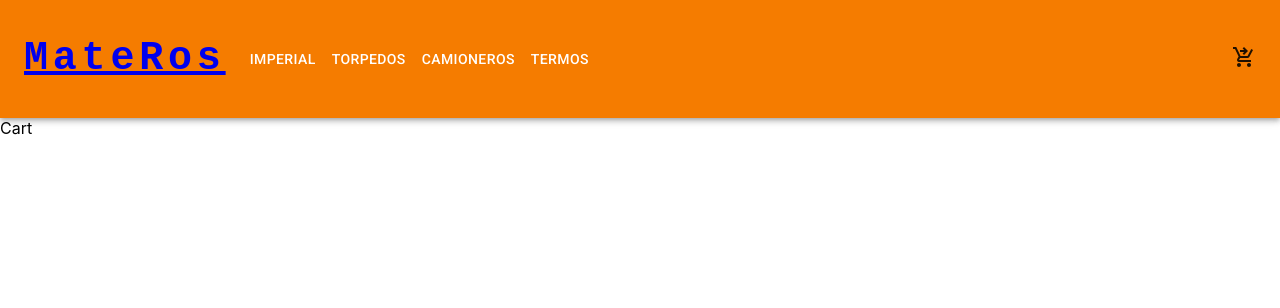
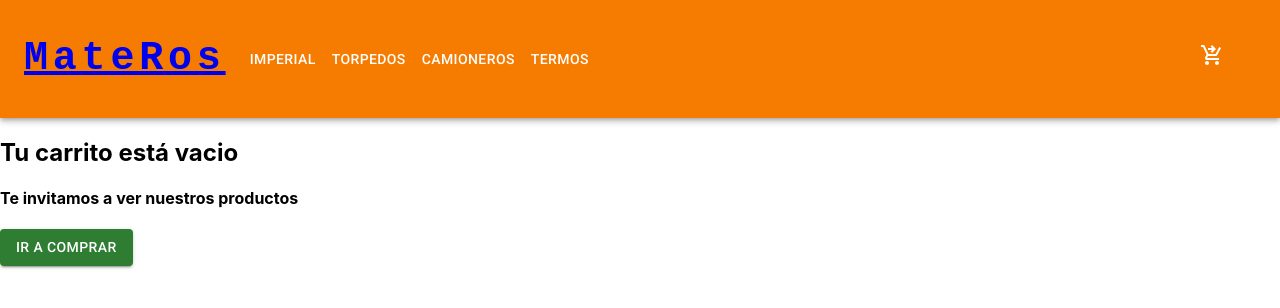
Before and after one commit to AlexisPalavecino/ecommerceReact, a React (Create React App) app: page /cart in a window 1280 px wide. Shown: the top 308 px of the page. Built offline with nearby package versions, Linux system fonts and the light colour scheme.

Commit message:
desafio Cart View

```diff
--- a/src/components/Cart.jsx
+++ b/src/components/Cart.jsx
@@ -1,13 +1,36 @@
 import React from 'react'
+import { useNavigate } from 'react-router-dom'
 //import { useContext } from 'react'
 //import { CartContext } from '../context/CartContext'
 import { useCart } from '../context/CartContext'
+import { Button } from '@mui/material'
+import CartItem from './CartItem'
 
 export default function Cart() {
     //const{cart} = useContext(CartContext)
-    const{cart}=useCart()
-    console.log('carrito', cart)
+    const{cart, cartTotal, clear}=useCart()
+    const navegar= useNavigate()
+
   return (
-    <div>Cart</div>
+    <div>
+      {
+        !cart.length
+        ?<div>
+          <h2>Tu carrito está vacio</h2>
+          <h4>Te invitamos a ver nuestros productos</h4>
+          <Button variant="contained" color="success" onClick={()=>navegar('/')}>Ir a comprar</Button>
+        </div>
+        :<div>
+          <h2>Tu Carrito</h2>
+          {cart.map((compra)=> <CartItem key={compra.id} compra={compra}/>)}
+          <span>Total a pagar: ${cartTotal()}</span>
+          <div>
+          <Button onClick={clear}>Vaciar carrito</Button>
+          <Button>Terminar Compra</Button>
+          </div>
+
+        </div>
+      }
+    </div>
   )
 }
--- /dev/null
+++ b/src/components/CartItem.jsx
@@ -0,0 +1,20 @@
+import React from 'react'
+import { useCart } from '../context/CartContext'
+import { Button } from '@mui/material'
+
+const CartItem = ({compra}) => {
+    const{removeItem}=useCart()
+  return (
+    <div>
+        <div style={{display:'flex', justifyContent:'space-between', alignItems:'center', padding:'2rem'}}>
+            <img src={compra.img} alt={compra.name} style={{width:'10rem'}}/>
+            <span>{compra.title}</span>
+            <span>{compra.quantity}</span>
+            <span>{compra.price}</span>
+            <Button onClick={()=>removeItem(compra.id)}>X</Button>
+            </div>
+    </div>
+  )
+}
+
+export default CartItem
--- a/src/components/CartWidget.jsx
+++ b/src/components/CartWidget.jsx
@@ -1,8 +1,16 @@
 import React from 'react'
 import ShoppingCartCheckoutIcon from '@mui/icons-material/ShoppingCartCheckout';
-const CartWidget = ({couter}) => {
+import { useCart } from '../context/CartContext';
+
+const CartWidget = ({counter}) => {
+  const{cartQuantity}=useCart()
+
   return (
+    <div>
     <ShoppingCartCheckoutIcon/>
+    {/*condicional para no mostrar cartQuantity sino tiene compras realizadas */}
+    <span>{cartQuantity() || ''}</span>
+    </div>
   )
 }
 
--- a/src/components/Item.jsx
+++ b/src/components/Item.jsx
@@ -1,15 +1,17 @@
 //import { padding } from '@mui/system'
 import React from 'react'
 import ItemCount2 from './ItemCount'
-import { Link} from 'react-router-dom'
+//import { Link, RouterLink} from 'react-router-dom'
 import { Button } from '@mui/material'
+import { useNavigate } from 'react-router-dom'
+
 
 
 
 const Item = ({product}) => {
 
   const{ id, img, price, title, stock, detail, category} = product
-  //const navegar = useNavigate()
+  const navegar = useNavigate()
   return (
     // <div style={{border:'3px solid green', borderRadius:'5px'}}>
     <div className='cardDetail'>
@@ -22,8 +24,8 @@ const Item = ({product}) => {
 				{detail}
       </div>
       <ItemCount2/>
-      {/* <Button variant="contained" color="success" size="small" onClik={()=> navegar(`/detalle/${id}`)}>Ver Mas</Button> */}
-      <Link variant="contained" color="success" size="small" to={`/detalle/${id}`}>Ver Mas</Link>
+      <Button variant="contained" color="success" size="small" onClick={()=>navegar(`/detalle/${id}`)}>Ver Mas</Button>
+      {/* <Link variant="contained" color="success" size="small" to={`/detalle/${id}`}>Ver Mas</Link> */}
 
 
     </div>
--- a/src/components/ItemCount.jsx
+++ b/src/components/ItemCount.jsx
@@ -1,5 +1,6 @@
 import { Button } from '@mui/material';
 import { useState } from 'react';
+
 
 
 export default function ItemCount() {
--- a/src/components/NavBar.jsx
+++ b/src/components/NavBar.jsx
@@ -137,7 +137,9 @@ export default function NavBar() {
           </Box>
 
           <Box sx={{ flexGrow: 0 }}>
-            <CartWidget />
+            <Button  component={RouterLink} to={`/cart`} onClick={handleCloseNavMenu} sx={{ my: 2, color: 'white', display: 'block' }}>
+            <CartWidget /> </Button>
+
             <Menu
               sx={{ mt: '45px' }}
               id="menu-appbar"
--- a/src/context/CartContext.jsx
+++ b/src/context/CartContext.jsx
@@ -32,8 +32,22 @@ export const CartProvider = ({children}) =>{
     const isInCart = (id) =>{
         return cart.some((prod)=> prod.id === id)
     }
+
+    const cartQuantity =() =>{
+        return cart.reduce((acc, prod)=> acc +=prod.quantity,0)
+
+    }
+
+    const cartTotal =() =>{
+        return cart.reduce((acc, prod)=> acc += prod.price * prod.quantity,0)
+
+
+    }
+
+
+
         return(
-                    <CartContext.Provider value={{cart, clear, isInCart, removeItem, addItem}}>
+                    <CartContext.Provider value={{cart, clear, isInCart, removeItem, addItem, cartQuantity, cartTotal}}>
                         {children}
                     </CartContext.Provider>
                 )
```
